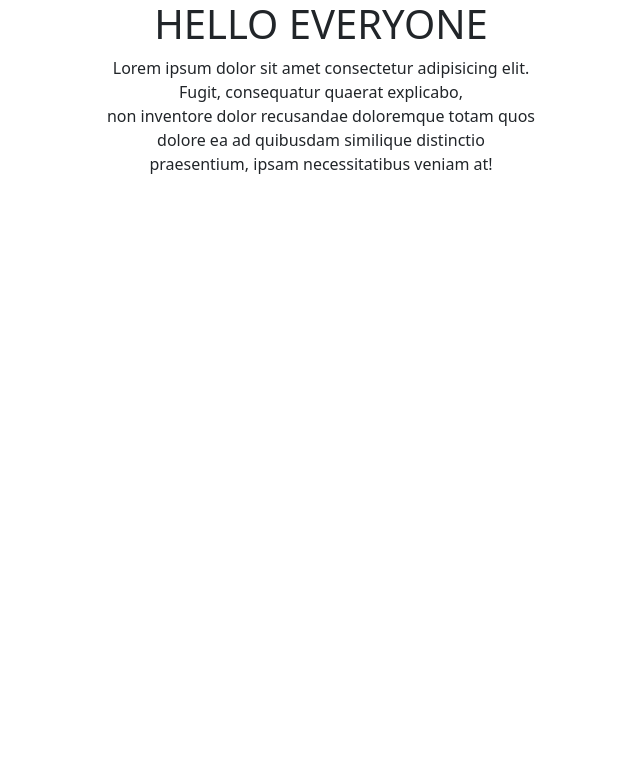
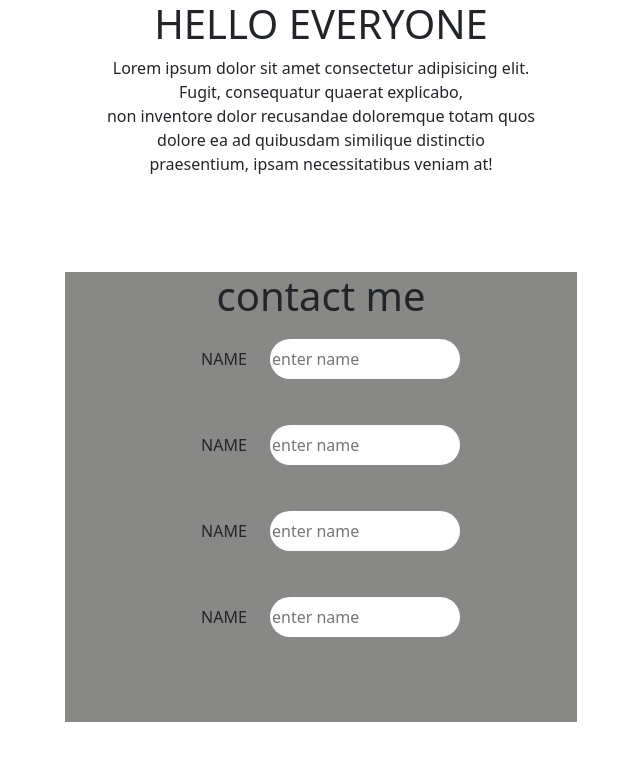
Before and after one commit to junaidmir04/first-repositry, a plain HTML site: page junaid.html in a window 1280 px wide. Shown: the whole page, without its empty margins (319-959 px from the left). Drawn offline with nearby package versions, Linux system fonts and the light colour scheme.

Commit message:
new line

```diff
--- a/junaid.html
+++ b/junaid.html
@@ -13,8 +13,33 @@
             text-align: center;
             align-items: center;
         }
-
-
+        .new{
+            margin-top: 5rem;
+            background-color: rgba(73, 73, 70, 0.65);
+            width: 40%;
+            height: 450px;
+            justify-content: center;
+            align-items: center;
+            text-align: center;
+        }
+        .lbl{
+           padding: 19px;
+        }
+        .main{
+             display: flex;
+            justify-content: center;
+            width: 100%;
+            height: 100%;
+        }
+        .lbl::placeholder{
+            padding: 2rem;
+        }
+        input{
+            border-radius: 30px;
+            border: none;
+            width:190px;
+            height: 40px;
+        }
     </style>
 </head>
 <body>
@@ -23,6 +48,22 @@
          non inventore dolor recusandae doloremque totam quos <br>
           dolore ea ad quibusdam similique distinctio  <br>
           praesentium, ipsam necessitatibus veniam at!</P>
+          <div class="main">
+          <div class="new">
+            <h1 class="mirj">contact me</h1>
+            <label class="lbl">NAME</label>
+            <input type="text" placeholder="enter name">
+            <br><br>
+            <label class="lbl">NAME</label>
+            <input type="text" placeholder="enter name">
+            <br><br>
+            <label class="lbl">NAME</label>
+            <input type="text" placeholder="enter name">
+            <br><br>
+            <label class="lbl">NAME</label>
+            <input type="text" placeholder="enter name">
+          </div>
+        </div>
 
           <script src="https://cdn.jsdelivr.net/npm/bootstrap@5.3.3/dist/js/bootstrap.bundle.min.js" integrity="sha384-YvpcrYf0tY3lHB60NNkmXc5s9fDVZLESaAA55NDzOxhy9GkcIdslK1eN7N6jIeHz" crossorigin="anonymous"></script>
 
```
